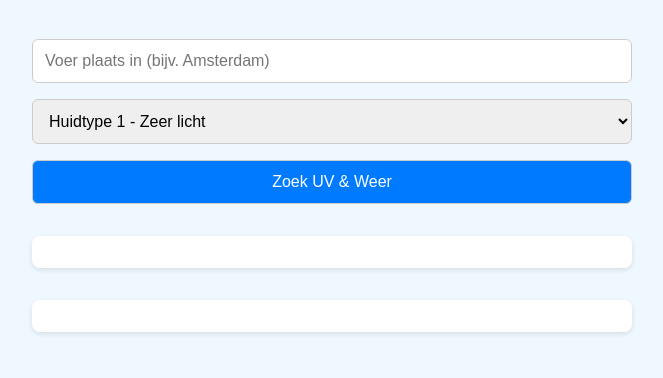
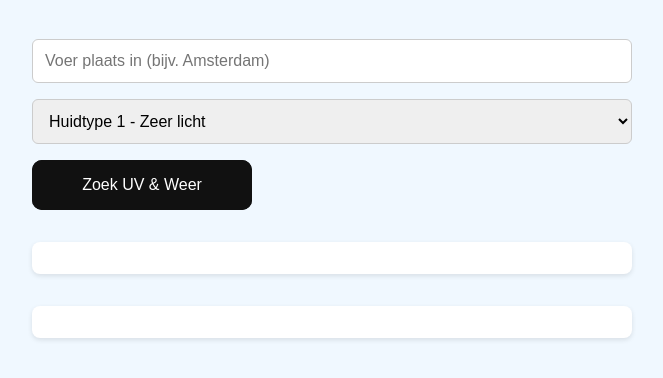
Before and after one commit to nikkinip/weer, a plain HTML site: page index.html in a window 1280 px wide. Shown: the part 116-494 px from the top of the page, without its empty margins (308-971 px from the left). Drawn offline with Linux system fonts and the light colour scheme.

Commit message:
button change

```diff
--- a/index.html
+++ b/index.html
@@ -87,8 +87,10 @@
     <option id="skincolour6"value="6">Huidtype 6 - Zeer donker</option>
   </select>
 
-  <button onclick="haalUVData()">Zoek UV & Weer</button>
+  <button class="glow-on-hover" onclick="haalUVData()">Zoek UV & Weer</button>
 
+
+  <k!-k//skpan(dakkkta-title/lll="One")kkOnkke// -->
   <div id="resultaat" class="box"></div>
   <div id="advies" class="box"></div>
 
@@ -155,5 +157,6 @@
       document.getElementById('advies').innerHTML = `<strong>Advies:</strong> ${advies}`;
     }
   </script>
+
 </body>
 </html>
--- a/weer.css
+++ b/weer.css
@@ -22,3 +22,66 @@
 #skincolour6{
     background-color: #614111;
 }
+
+
+
+
+.glow-on-hover {
+    width: 220px;
+    height: 50px;
+    border: none;
+    outline: none;
+    color: #fff;
+    background: #111;
+    cursor: pointer;
+    position: relative;
+    z-index: 0;
+    border-radius: 10px;
+}
+
+.glow-on-hover:before {
+    content: '';
+    background: linear-gradient(45deg, #ff0000, #ff7300, #fffb00, #48ff00, #00ffd5, #002bff, #7a00ff, #ff00c8, #ff0000);
+    position: absolute;
+    top: -2px;
+    left:-2px;
+    background-size: 400%;
+    z-index: -1;
+    filter: blur(5px);
+    width: calc(100% + 4px);
+    height: calc(100% + 4px);
+    animation: glowing 20s linear infinite;
+    opacity: 0;
+    transition: opacity .3s ease-in-out;
+    border-radius: 10px;
+}
+
+.glow-on-hover:active {
+    color: #000
+}
+
+.glow-on-hover:active:after {
+    background: transparent;
+}
+
+.glow-on-hover:hover:before {
+    opacity: 1;
+}
+
+.glow-on-hover:after {
+    z-index: -1;
+    content: '';
+    position: absolute;
+    width: 100%;
+    height: 100%;
+    background: #111;
+    left: 0;
+    top: 0;
+    border-radius: 10px;
+}
+
+@keyframes glowing {
+    0% { background-position: 0 0; }
+    50% { background-position: 400% 0; }
+    100% { background-position: 0 0; }
+}
```
